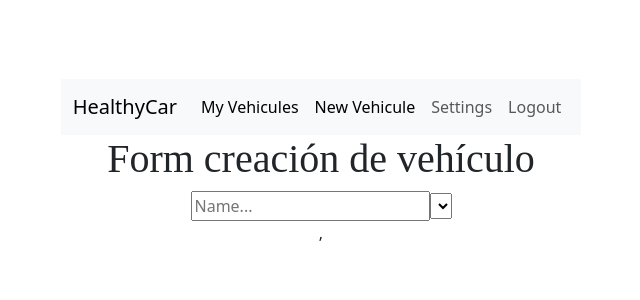
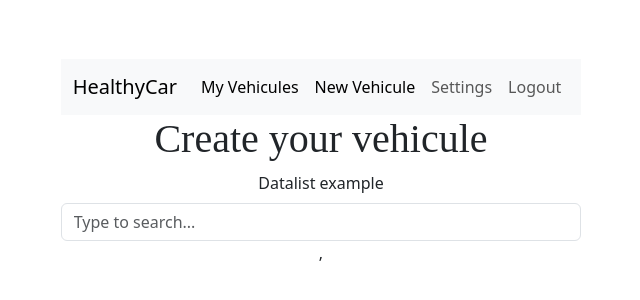
Before and after one commit to IgnacioFontaine/HealthyCar, a React (Vite) app in the folder cliente/: page /create in a window 1280 px wide. Shown: the part 238-538 px from the top of the page, without its empty margins (319-959 px from the left). Built offline with nearby package versions, Linux system fonts and the light colour scheme.

Commit message:
cambio en new vehicule

```diff
--- a/cliente/src/Components/NewVehicule/newVehicule.jsx
+++ b/cliente/src/Components/NewVehicule/newVehicule.jsx
@@ -4,13 +4,18 @@ const NewVehicules = () => {
     < div>
         <div >
         <div>
-          <h1 >Form creación de vehículo</h1>
+          <h1 >Create your vehicule</h1>
         </div>
         <div>
-          <input placeholder="Name..."></input>
-          <select placeholder="Type...">auto, van, etc
-
-          </select>
+          <label htmlFor="exampleDataList" className="form-label">Datalist example</label>
+          <input className="form-control" list="datalistOptions" id="exampleDataList" placeholder="Type to search..."></input>
+          <datalist id="datalistOptions">
+            <option value="San Francisco"></option>
+            <option value="New York"></option>
+            <option value="Seattle"></option>
+            <option value="Los Angeles"></option>
+            <option value="Chicago"></option>
+          </datalist>
         </div>
       </div>
     </div>
```
